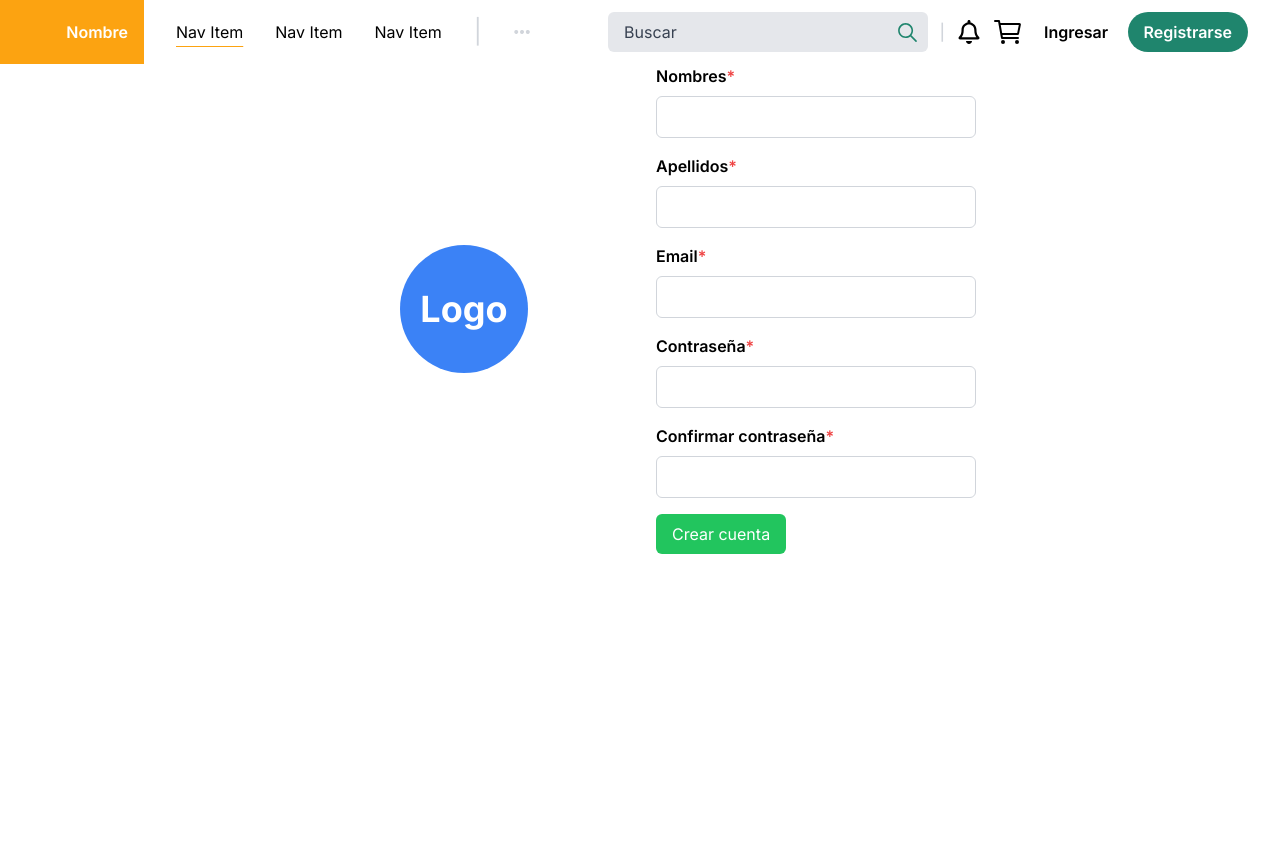
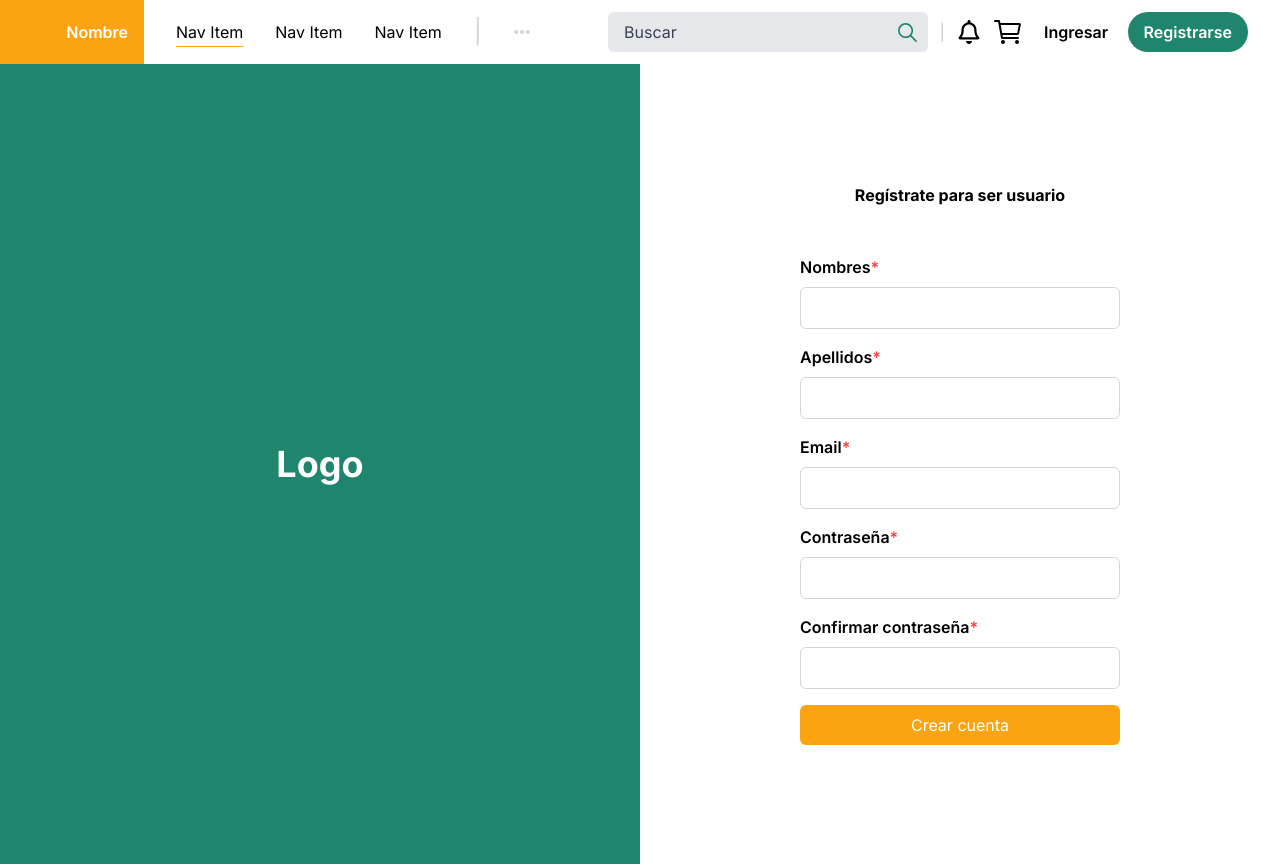
Before and after one commit to No-Country/s12-17-m-csharp-js, a Next.js app in the folder Frontend/ecommerce/: page /register in a window 1280 px wide. Before the commit the page ends 800 px from the top, so only its background shows below. Built offline with nearby package versions, Linux system fonts and the light colour scheme.

Commit message:
Layout Login and Register

```diff
--- a/Frontend/ecommerce/app/components/Form/Button.jsx
+++ b/Frontend/ecommerce/app/components/Form/Button.jsx
@@ -2,7 +2,7 @@ const Button = ({ children }) => {
     return (
         <button
             type="submit"
-            className="bg-green-500 text-white rounded-md px-4 py-2 hover:bg-blue-600 transition duration-300"
+            className=" bg-secondary text-white rounded-md px-4 py-2 hover:bg-secondary-600 transition duration-300 w-full"
         >
             {children}
         </button>
--- a/Frontend/ecommerce/app/components/Form/Layout.jsx
+++ b/Frontend/ecommerce/app/components/Form/Layout.jsx
@@ -4,17 +4,17 @@ import TextInput from "./TextInput"
 
 const Layout = ({ children }) => {
     return (
-        <div className="max-w-2xl mx-auto grid grid-cols-2 gap-8">
+        <div className="flex h-screen">
             {/* Columna del logo */}
-            <div className="flex items-center justify-center">
-                <div className="bg-blue-500 h-32 w-32 rounded-full flex items-center justify-center">
+            <div className="w-1/2 bg-primary flex items-center justify-center">
+                <div className=" flex items-center justify-center">
                     <h1 className="text-white text-4xl font-bold">Logo</h1>
                 </div>
             </div>
 
             {/* Columna del formulario */}
-            <div className="flex items-center">
-                <form className="w-full">
+            <div className="w-1/2 flex items-center justify-center bg-white ">
+                <form className="w-1/2">
                     {children}
                 </form>
             </div>
--- a/Frontend/ecommerce/app/register/page.jsx
+++ b/Frontend/ecommerce/app/register/page.jsx
@@ -5,12 +5,13 @@ import TextInput from "../components/Form/TextInput"
 const page = () => {
     return (
         <Layout>
+            <h1 className="text-center font-bold mb-12">Regístrate para ser usuario</h1>
             <TextInput name="Nombres" required />
             <TextInput name="Apellidos" required />
             <TextInput name="Email" type="email" required />
             <TextInput name="Contraseña" type="password" required />
             <TextInput name="Confirmar contraseña" type="password" required />
-            <Button>Crear cuenta</Button>
+            <Button >Crear cuenta</Button>
         </Layout>
     )
 }
```
